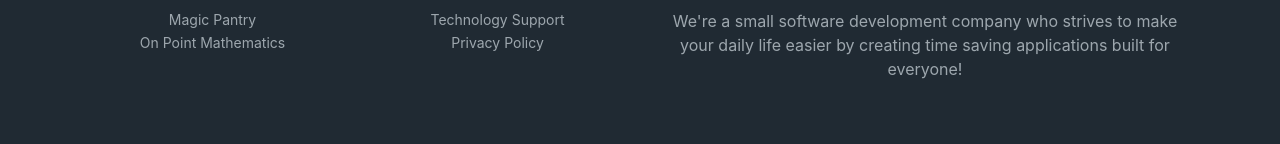
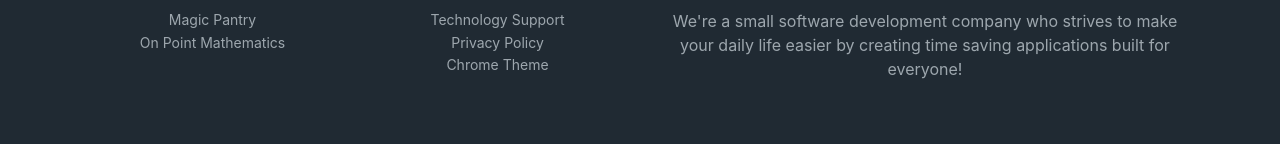
Before and after one commit to ES-Development-LLC/ES-Development-Website, a plain HTML site: page MagicPantry.html in a window 1280 px wide. Shown: the part 2403-2547 px from the top of the page. Drawn offline with nearby package versions, Linux system fonts and the light colour scheme; a script that the page names is missing.

Commit message:
Chrome theme added to footer

```diff
--- a/MagicPantry.html
+++ b/MagicPantry.html
@@ -144,6 +144,9 @@
                         <ul>
                             <li style="text-align: center;"><a href="https://emmetts.dev/privacy" style="text-align: center;">Privacy Policy</a></li>
                         </ul>
+                        <ul>
+                            <li style="text-align: center;"><a href="https://chrome.google.com/webstore/detail/es-development-theme/gghamaoimldoamljklocpipbciagligi" style="text-align: center;">Chrome Theme</a></li>
+                        </ul>
                     </div>
                     <div class="col-md-6 item text">
                         <h3 style="text-align: center;">ES Development LLC</h3>
```
Also changed, not shown: billboard.html (+3 -0 lines), codeSuggestions.html (+3 -0 lines), devCenter.html (+3 -0 lines), index.html (+3 -0 lines), math.html (+3 -0 lines), miasphonestand.html (+3 -0 lines), privacy.html (+3 -0 lines), qr.html (+3 -0 lines), resources.html (+3 -0 lines), support.html (+3 -0 lines).
